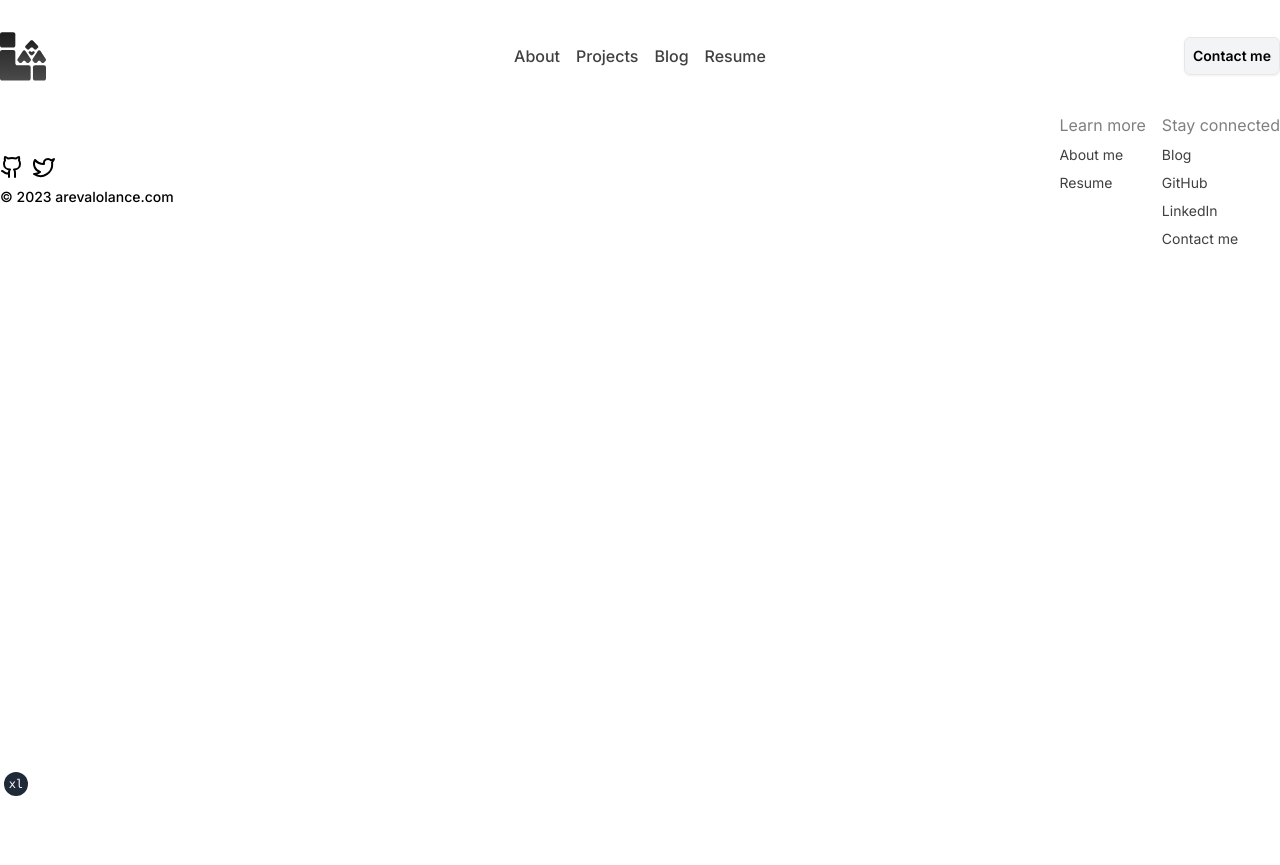
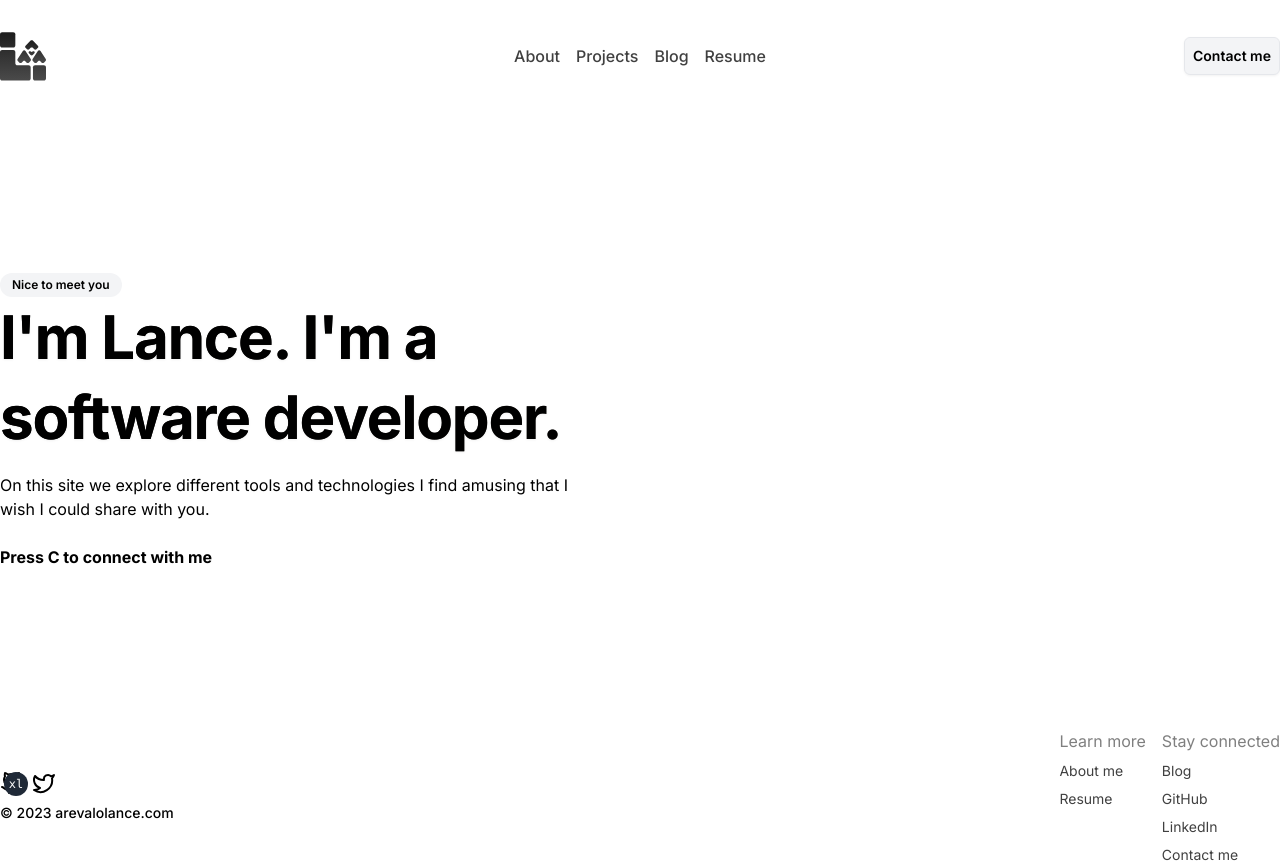
Before and after one commit to arevalolance/dotcom, a Next.js app: page / in a window 1280 px wide. Before the commit the page ends 800 px from the top, so only its background shows below. Built offline with nearby package versions, Linux system fonts and the light colour scheme.

Commit message:
add: placeholder info for home page

```diff
--- a/app/page.tsx
+++ b/app/page.tsx
@@ -1,3 +1,30 @@
+import { Balancer } from 'react-wrap-balancer';
+
 export default function Home() {
-  return <main className=""></main>;
+  return (
+    <main className="container mx-auto">
+      <div className="my-40">
+        <div className="max-w-[740px]">
+          <div className="rounded-full mx-auto md:mx-0 bg-gray-100 hover:bg-gray-200 hover:duration-150 ease-in w-fit px-3 py-1 text-black font-semibold text-xs">
+            Nice to meet you
+          </div>
+          <h1 className="bg-gradient-to-r from-black to-stone-500 text-center md:text-left bg-clip-text font-display text-4xl font-bold tracking-[-0.02em] drop-shadow-sm md:text-6xl md:leading-[5rem]">
+            <Balancer>
+              I&apos;m Lance. I&apos;m a software developer.
+            </Balancer>
+          </h1>
+          <p className="max-w-[600px] mt-4 text-center md:text-left">
+            On this site we explore different tools and technologies I
+            find amusing that I wish I could share with you.
+          </p>
+          <div className="mt-6 hidden md:block">
+            <span className="font-bold">
+              Press C to connect with me
+            </span>
+          </div>
+        </div>
+        <div></div>
+      </div>
+    </main>
+  );
 }
--- a/package.json
+++ b/package.json
@@ -23,9 +23,13 @@
     "postcss": "8.4.23",
     "react": "18.2.0",
     "react-dom": "18.2.0",
+    "react-wrap-balancer": "^0.5.0",
     "tailwind-merge": "^1.12.0",
     "tailwindcss": "3.3.2",
     "tailwindcss-animate": "^1.0.5",
     "typescript": "5.0.4"
+  },
+  "devDependencies": {
+    "@tailwindcss/typography": "^0.5.9"
   }
 }
--- a/tailwind.config.js
+++ b/tailwind.config.js
@@ -14,5 +14,7 @@ module.exports = {
       },
     },
   },
-  plugins: [],
+  plugins: [
+    require("@tailwindcss/typography")
+  ],
 }
```
Also changed, not shown: 1 other file (tests, documents, lock files or other folders).
